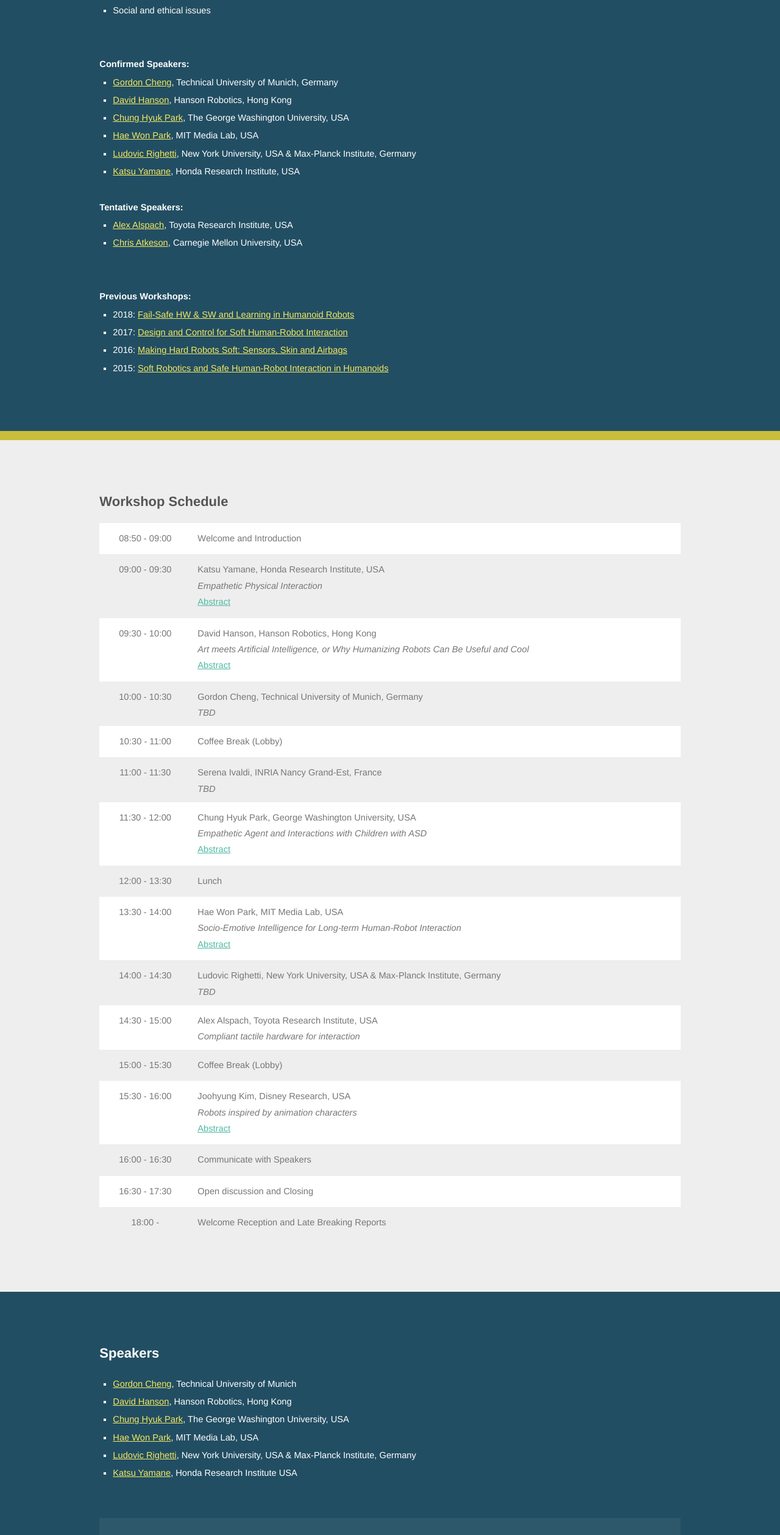
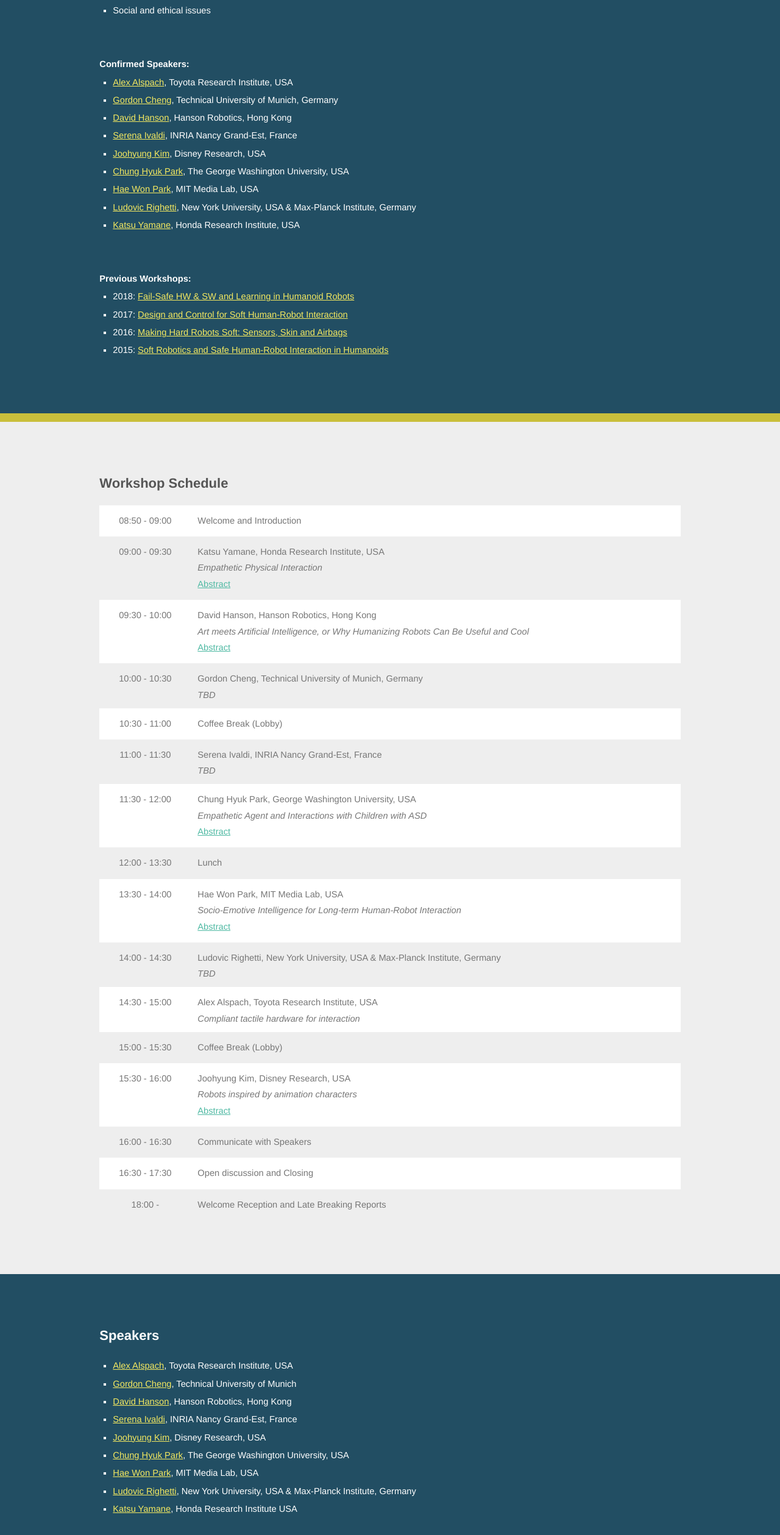
Before and after one commit to alexalspach/2019_humanoids_workshop_website, a plain HTML site: page humanoids2019/index.html in a window 1280 px wide. Shown: the part 1240-3758 px from the top of the page at 61% size. Drawn offline with Linux system fonts and the light colour scheme.

Commit message:
updates and new zip

```diff
--- a/humanoids2019/index.html
+++ b/humanoids2019/index.html
@@ -138,12 +138,27 @@
 
 				<strong>Confirmed Speakers:</strong>
 				<ul>
+
+					<li><a href="#anchor_alspach">Alex Alspach</a>, Toyota Research Institute, USA</li>
+
 					<li><a href="#anchor_cheng">Gordon Cheng</a>, Technical University of Munich, Germany</li>
+
 					<li><a href="#anchor_hanson">David Hanson</a>, Hanson Robotics, Hong Kong</li>
+
+					<li><a href="#anchor_ivaldi">Serena Ivaldi</a>, INRIA Nancy Grand-Est, France</li>
+
+					<li><a href="#anchor_kim">Joohyung Kim</a>, Disney Research, USA</li>
+
 					<li><a href="#anchor_chpark">Chung Hyuk Park</a>, The George Washington University, USA</li>
+
 					<li><a href="#anchor_hwpark">Hae Won Park</a>, MIT Media Lab, USA</li>
+
 					<li><a href="#anchor_righetti">Ludovic Righetti</a>, New York University, USA & Max-Planck Institute, Germany</li>
+
 					<li><a href="#anchor_yamane">Katsu Yamane</a>, Honda Research Institute, USA</li>
+
+
+
 
 
 					<!--
@@ -161,17 +176,13 @@
 					-->
 				</ul>
 
+				<!--
 				<strong>Tentative Speakers:</strong>
 				<ul>
 					<li><a href="#anchor_alspach">Alex Alspach</a>, Toyota Research Institute, USA</li>
-					<li><a href="#anchor_atkeson">Chris Atkeson</a>, Carnegie Mellon University, USA</li>
 
-					<!--
-					<li>Christopher Atkeson (Carnegie Mellon University, USA)</li>
-					<li>Hiroshi Kaminaga (AIST, Japan)</li>
-					<li>Abderrahmane Kheddar (CNRS-AIST Joint Robotics Laboratory, France)</li>
-					-->
 				</ul>
+				-->
 
 				<br>
 
@@ -426,13 +437,15 @@
 
 
 				<ul>
+					<li><a href="#anchor_alspach">Alex Alspach</a>, Toyota Research Institute, USA</li>
 					<li><a href="#anchor_cheng">Gordon Cheng</a>, Technical University of Munich</li>
 					<li><a href="#anchor_hanson">David Hanson</a>, Hanson Robotics, Hong Kong</li>
+					<li><a href="#anchor_ivaldi">Serena Ivaldi</a>, INRIA Nancy Grand-Est, France</li>
+					<li><a href="#anchor_kim">Joohyung Kim</a>, Disney Research, USA</li>
 					<li><a href="#anchor_chpark">Chung Hyuk Park</a>, The George Washington University, USA</li>
 					<li><a href="#anchor_hwpark">Hae Won Park</a>, MIT Media Lab, USA</li>
 					<li><a href="#anchor_righetti">Ludovic Righetti</a>, New York University, USA & Max-Planck Institute, Germany</li>
 					<li><a href="#anchor_yamane">Katsu Yamane</a>, Honda Research Institute USA</li>
-
 
 				</ul>
 
@@ -467,6 +480,19 @@
 						<p>David Hanson develops robots that are widely regarded as the world’s most human-like in appearance, in a lifelong quest to create true living, caring machines. To accomplish these goals, Hanson integrates figurative arts with cognitive science and robotics engineering, inventions novel skin materials, facial expression mechanisms, and collaborative developments in AI, within humanoid artworks like Sophia the robot, which can engage people in naturalistic face-to-face conversations and currently serve in AI research, education, therapy, and other uses.</p>
 
 						<p>Hanson worked as a Walt Disney Imagineer, both a sculptor and a technical consultant in robotics, and later founded Hanson Robotics. As a researcher, Hanson published dozens of papers in materials science, artificial intelligence, cognitive science, and robotics journals — including SPIE, IEEE, the International Journal of Cognitive Science, IROS, AAAI, AI magazine and more. He wrote two books including “Humanizing Robots” and received several patents. Hanson was featured in the New York Times, Popular Science, Scientific American, WIRED, BBC and CNN. He also received earned awards from NASA, NSF, Tech Titans’ Innovator of the Year, RISD, Cooper Hewitt Design Triennial, and the co-received the 2005 AAAI first place prize for open interaction of an AI system. Hanson holds a Ph.D. in Interactive Arts and Technology from the University of Texas at Dallas, and a BFA in film Animation video from the Rhode Island School of Design.</p>
+
+					</div>
+				</article>
+
+
+				<span class="anchor2" id="anchor_ivaldi"></span>
+				<article class="feature left">
+					<span class="image"><img src="images/speakers/web/Ivaldi_Serena.jpg" alt="" /></span>
+					<div class="content">
+
+						<h2>Serena Ivaldi</h2>
+
+						<p>Serena Ivaldi is a tenured research scientist at Inria, leading the humanoid and human-robot interaction activities of the Team Larsen in Inria Nancy, France. She earned her Ph.D. in Humanoid Technologies in 2011 at the Italian Institute of Technology. Prior to joining Inria, she was post-doctoral researcher in UPMC in Paris, France, then at the University of Darmstadt, Germany. She was PI of the EU projects CoDyCo (FP7); she is currently PI of the EU projects AnDy (H2020) and Heap (CHIST-ERA). She is also involved in the French ANR project Flying CoWorker. Her research is focused on humanoid robotics and human-robot collaboration, using machine learning to improve the control, prediction and interaction skills of robots. She strongly believes in user evaluation, i.e., making potential end-users evaluate the robotics technologies to improve usability, trust and acceptance.</p>
 
 					</div>
 				</article>
@@ -625,7 +651,7 @@
 
 						<h2>Alex Alspach</h2>
 
-						<p>Alex designs and builds soft systems for sensing and manipulation at Toyota Research Institute (TRI). He earned his master's degree at Drexel University with time spent in the Drexel Autonomous Systems Lab (DASL) and KAIST's HuboLab. After graduating, Alex spent two years at SimLab in Korea developing and marketing tools for manipulation research. While there, he also worked with a production company to develop artists' tools for animating complex, synchronized industrial robot motions. Prior to joining TRI, Alex developed soft <i>huggable</i> robots and various other systems at Disney Research.</p>
+						<p>Alex designs and builds soft systems for sensing and manipulation at Toyota Research Institute (TRI). He earned his master's degree at Drexel University with time spent in the Drexel Autonomous Systems Lab (DASL) and KAIST's HuboLab. After graduating, Alex spent two years at SimLab in Korea developing and marketing tools for manipulation research. While there, he also worked with a production company to develop artists' tools for animating complex, synchronized industrial robot motions. Prior to joining TRI, Alex developed soft <i>huggable</i> robots and various other systems at Disney Research with Joohyung and Katsu!</p>
 
 					</div>
 				</article>
```
Also changed, not shown: humanoids2019/images/baymax/baymax.png (added), humanoids2019/images/speakers/web/Ivaldi_Serena.jpg (added), photoshop/speakers/orig/serena_ivaldi.jpg (added), photoshop/speakers/web/Ivaldi_Serena.jpg (added), 1 other file.
